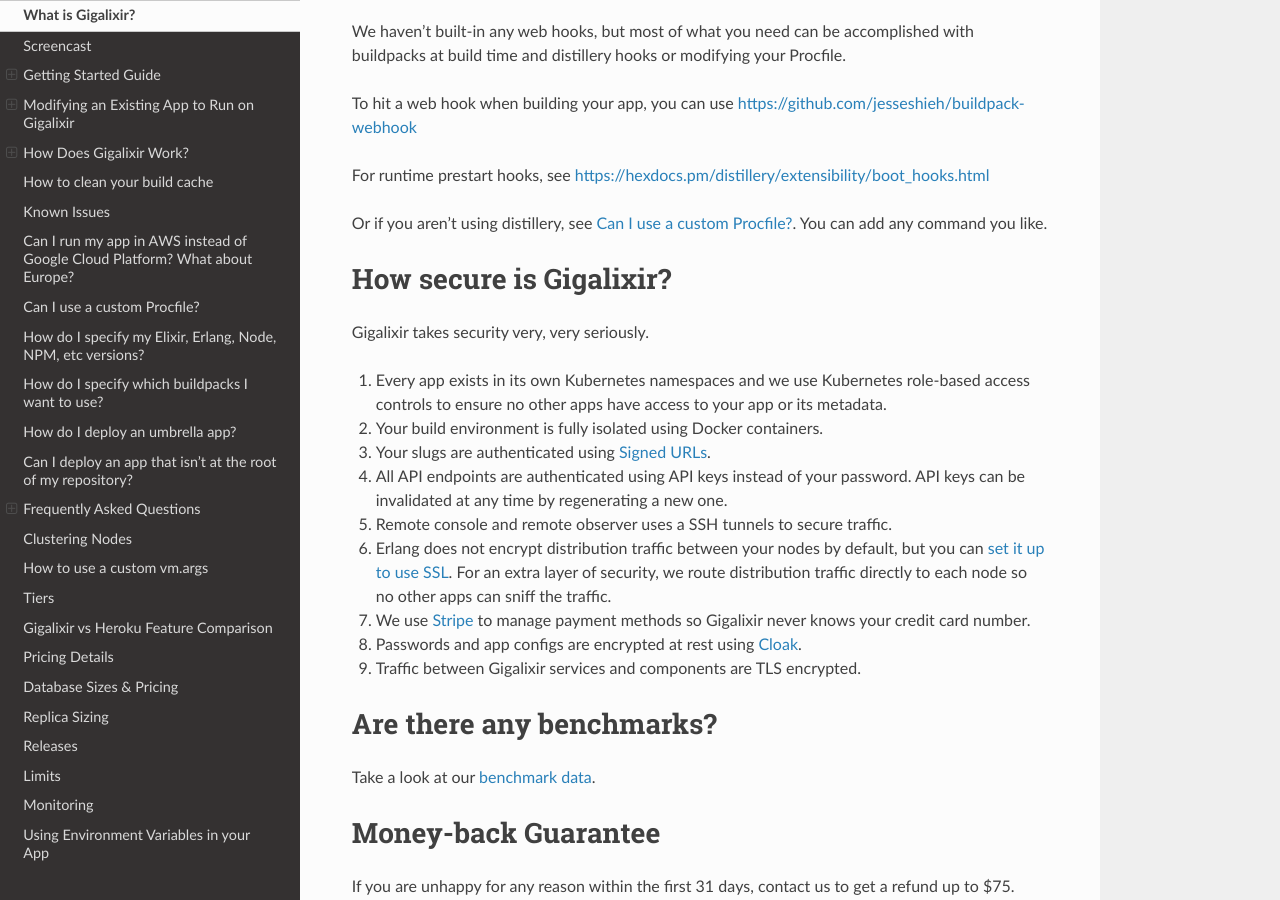
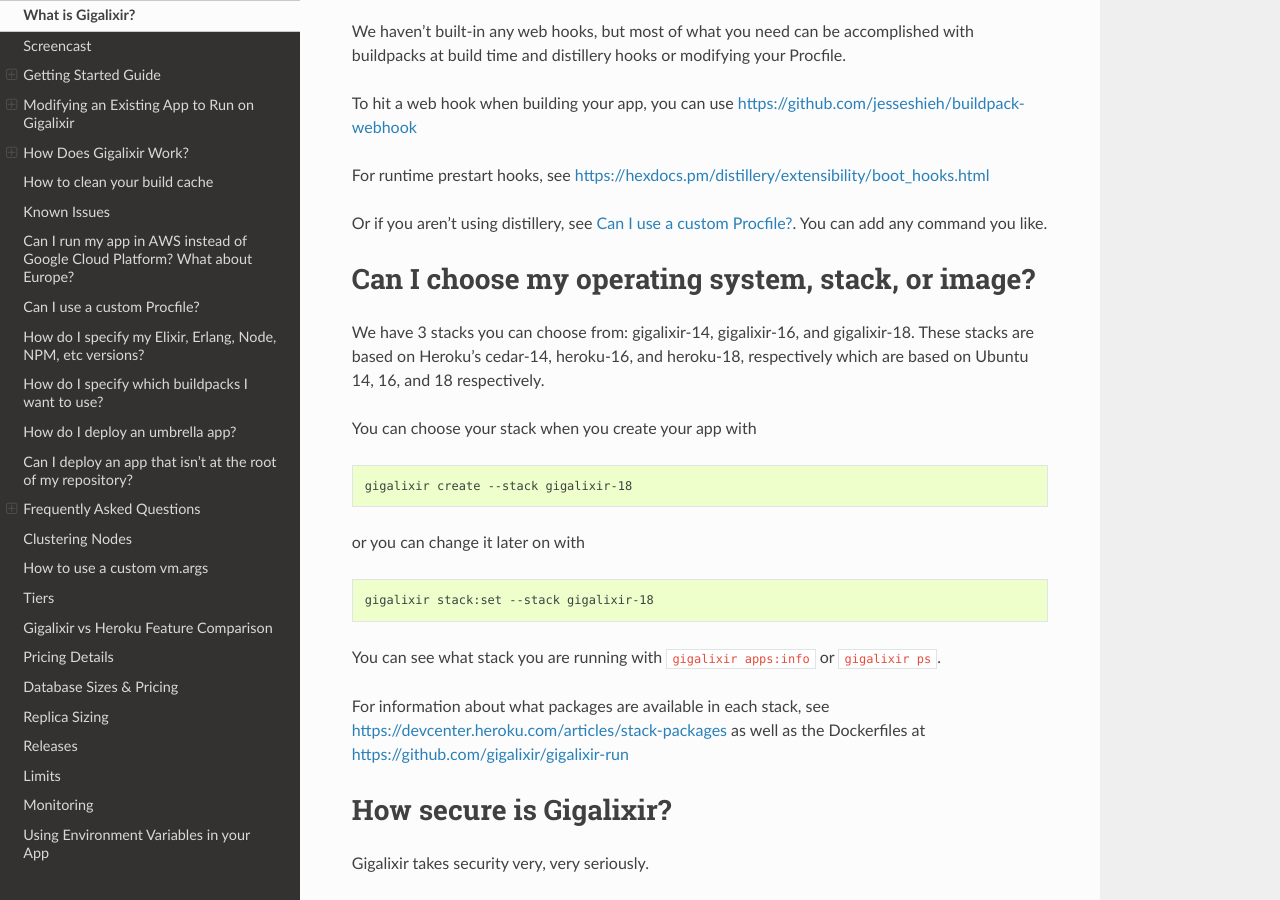
Before and after one commit to gigalixir/gigalixir-cli, a Sphinx documentation site: the page built from docs/source/main.rst, in a window 1280 px wide and 900 px high, scrolled down 63014 px. Built offline with Sphinx 7.4.7 and the Read the Docs theme 2.0.0, drawn with Linux system fonts in a browser that asks for light colours.

Commit message:
stack docs.

```diff
--- a/docs/source/main.rst
+++ b/docs/source/main.rst
@@ -2607,6 +2607,28 @@ For runtime prestart hooks, see https://hexdocs.pm/distillery/extensibility/boot
 
 Or if you aren't using distillery, see :ref:`custom procfile`. You can add any command you like.
 
+Can I choose my operating system, stack, or image?
+==================================================
+
+We have 3 stacks you can choose from: gigalixir-14, gigalixir-16, and gigalixir-18.
+These stacks are based on Heroku's cedar-14, heroku-16, and heroku-18, respectively which are based on Ubuntu 14, 16, and 18 respectively.
+
+You can choose your stack when you create your app with
+
+.. code-block:: bash
+
+    gigalixir create --stack gigalixir-18
+
+or you can change it later on with
+
+.. code-block:: bash
+
+    gigalixir stack:set --stack gigalixir-18
+
+You can see what stack you are running with :bash:`gigalixir apps:info` or :bash:`gigalixir ps`.
+
+For information about what packages are available in each stack, see https://devcenter.heroku.com/articles/stack-packages as well as the Dockerfiles at https://github.com/gigalixir/gigalixir-run
+
 How secure is Gigalixir?
 ========================
 
```
